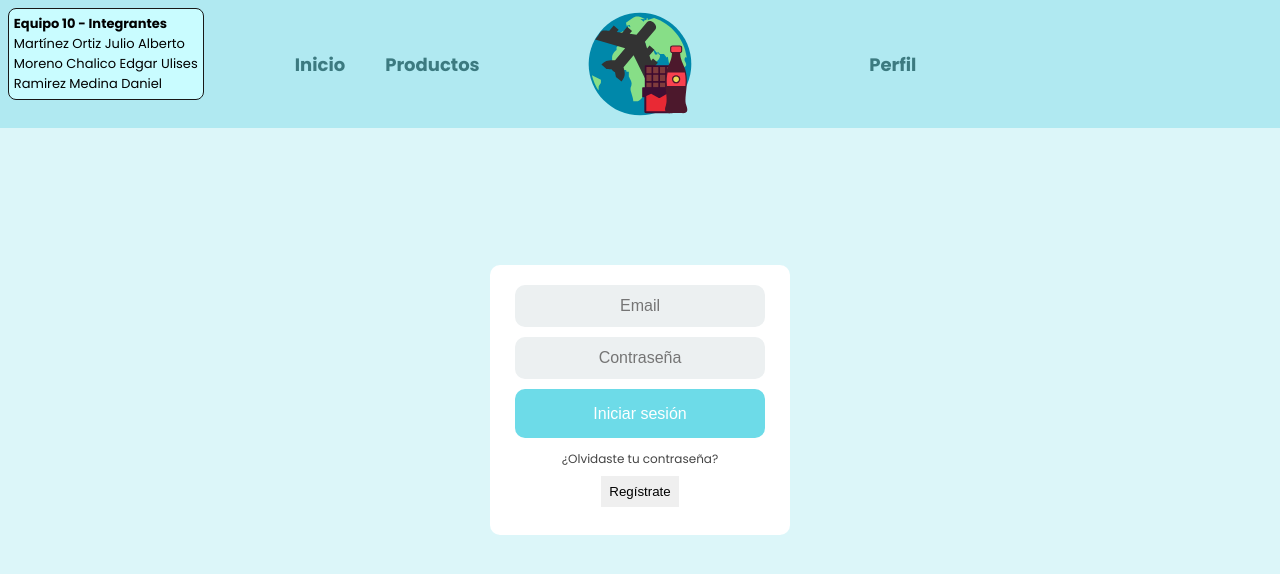
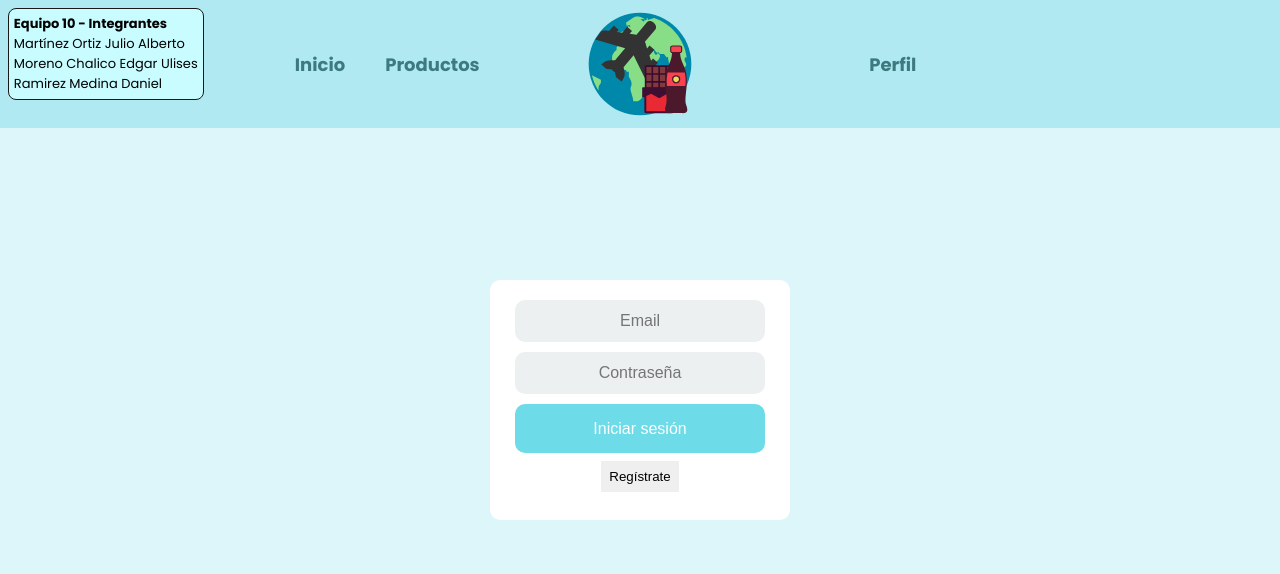
Before and after one commit to Azrielx86/NEyDW_Proyecto, a PHP site: page /login.php in a window 1280 px wide. Shown: the top 574 px of the page. Run offline with PHP 8.4, Linux system fonts and the light colour scheme.

Commit message:
Removido texto

```diff
--- a/eq10/login.php
+++ b/eq10/login.php
@@ -153,7 +153,7 @@ include "header.php"
             </div>
 
             <button id="btn-login" class="btn btn-primary btn-large btn-block">Iniciar sesión</button>
-            <a class="login-link" href="#">¿Olvidaste tu contraseña?</a>
+<!--            <a class="login-link" href="#">¿Olvidaste tu contraseña?</a>-->
             <button
                     id="btn-mode"
                     style="border: none; margin: 0.5rem auto; padding: 0.5rem"
```
